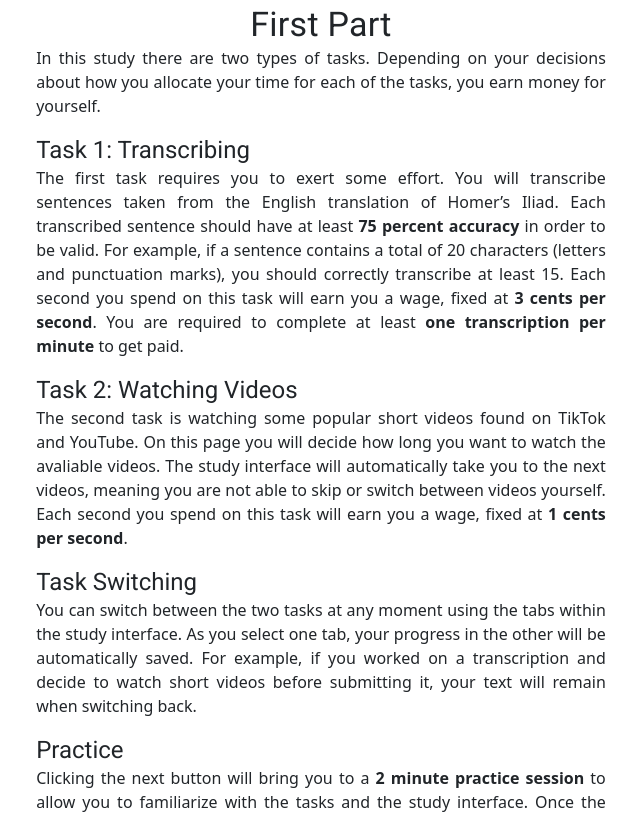
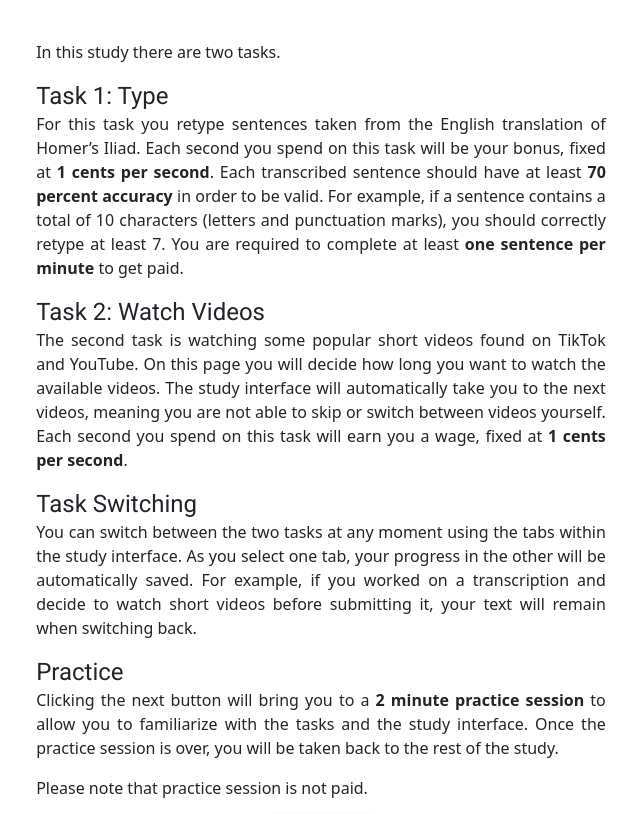
Before and after one commit to reha96/labor_leisure_experiment, a React (Create React App) app: page /next in a window 1280 px wide. Shown: the top 814 px of the page, without its empty margins (319-959 px from the left). Built offline with nearby package versions, Linux system fonts and the light colour scheme.

Commit message:
post meet kerstin sophie 1

```diff
--- a/src/Pages/Home.js
+++ b/src/Pages/Home.js
@@ -27,7 +27,8 @@ const Home = () => {
         {`
         .container-sm{
             background-color: white ;
-            padding-bottom:5vh!important;;
+            padding-top:5vh!important;
+            padding-bottom:5vh!important;
             max-width: 720px;
             height:auto;
           }
@@ -55,12 +56,12 @@ const Home = () => {
           `}
       </style>
       <Container className="p-1" fluid='sm'>
-        <Typography variant="h4" className='center'>Welcome</Typography>
+        {/* <Typography variant="h4" className='center'>Welcome</Typography>
         <p className="HomePage_p">
           Thank you for participating in this study.
-          Please read and follow the instructions carefully as they contain everything you need to know to participate.</p>
+          Please read and follow the instructions carefully as they contain everything you need to know to participate.</p> */}
 
-          <Alert className="HomePage_p" severity="warning"> Please use Firefox or a Chromium (Chrome, Brave, Edge) based browser for the study. Other browsers are not allowed. </Alert>
+          <Alert className="HomePage_p" severity="warning"> Please use Firefox or a Chromium (Chrome, Brave, Edge) based browser for the study. <strong>Safari is not allowed. </strong></Alert>
         {/* <p className="HomePage_p">
           Participation in this study is voluntary and will take no more than <strong>25 minutes</strong> of your time.
           After the details of the study have been explained to you, you may decline to participate if you so wish.
@@ -68,10 +69,10 @@ const Home = () => {
 
         <Typography variant='h5' className="HomePage_p">Study Description</Typography>
         <p className="HomePage_p">
-          You are about to choose how long you want to perform a task that requires effort and a task that is purely for leisure.
+          You are about to choose how long you want to perform two tasks: Watching videos or typing.
           Your compensation in this study depends on your decisions.
-          The maximum amount you can earn is <strong>20€</strong>.
-          After the decision-making tasks, you will be asked to complete a brief questionnaire.
+          The maximum amount of <strong>bonus</strong> you can earn is <strong>8€</strong>.
+          After the decision-making part, you will be asked to complete a brief questionnaire.
           The total duration of the study is no more than <strong>22 minutes.</strong>
         </p>
 
@@ -114,11 +115,11 @@ const Home = () => {
         <div className='center'>
           {!checked ?
             <ButtonM disabled variant='contained' color='secondary' type="button">
-              <strong>Next Page</strong>
+              <strong>Continue</strong>
             </ButtonM>
             : <Link underline="none" href='/next'>
               <ButtonM disabled={!checked} variant='contained' color='secondary' type="button">
-                <strong>Next Page</strong>
+                <strong>Continue</strong>
               </ButtonM>
             </Link>}
         </div>
--- a/src/Pages/Home2.js
+++ b/src/Pages/Home2.js
@@ -26,6 +26,7 @@ const Home2 = () => {
                 {`
         .container-sm{
             background-color: white ;
+            padding-top:5vh!important;
             padding-bottom:5vh!important;;
             max-width: 720px;
             height:auto;
@@ -54,24 +55,26 @@ const Home2 = () => {
           `}
             </style>
             <Container className="p-1" fluid='sm'>
-                <Typography variant='h4' className="center">First Part</Typography>
+                {/* <Typography variant='h4' className="center">First Part</Typography> */}
                 <p className="HomePage_p">
-                    In this study there are two types of tasks. Depending on your decisions about how you allocate your time for each of the tasks, you earn money for yourself.
+                    In this study there are two tasks.
+                    {/* Depending on your decisions about how you allocate your time for each of the tasks, you earn money for yourself. */}
                 </p>
-                <Typography variant='h5' className="HomePage_p">Task 1: Transcribing</Typography>
+                <Typography variant='h5' className="HomePage_p">Task 1: Type</Typography>
                 <p className="HomePage_p">
-                    The first task requires you to exert some effort.
-                    You will transcribe sentences taken from the English translation of Homer’s Iliad.
-                    Each transcribed sentence should have at least <strong>75 percent accuracy</strong> in order to be valid.
-                    For example, if a sentence contains a total of 20 characters (letters and punctuation marks), you should correctly transcribe at least 15.
-                    Each second you spend on this task will earn you a wage, fixed at <strong>3 cents per second</strong>.
-                    You are required to complete at least<strong> one transcription per minute</strong> to get paid.
+                    {/* The first task requires you to exert some effort. */}
+                    For this task you retype sentences taken from the English translation of Homer’s Iliad.
+                    Each second you spend on this task will be your bonus, fixed at <strong>1 cents per second</strong>.
+                    Each transcribed sentence should have at least <strong>70 percent accuracy</strong> in order to be valid.
+                    For example, if a sentence contains a total of 10 characters (letters and punctuation marks), you should correctly retype at least 7.
+
+                    You are required to complete at least<strong> one sentence per minute</strong> to get paid.
                     {/* This task represents your willingness to work for a given wage. */}
                 </p>
-                <Typography variant='h5' className="HomePage_p">Task 2: Watching Videos</Typography>
+                <Typography variant='h5' className="HomePage_p">Task 2: Watch Videos</Typography>
                 <p className="HomePage_p">
                     The second task is watching some popular short videos found on TikTok and YouTube.
-                    On this page you will decide how long you want to watch the avaliable videos.
+                    On this page you will decide how long you want to watch the available videos.
                     The study interface will automatically take you to the next videos, meaning you are not able to skip or switch between videos yourself.
                     Each second you spend on this task will earn you a wage, fixed at <strong>1 cents per second</strong>.
                     {/* You will not earn a wage for this task, but the videos are meant to be fun and enjoyable compared to the first task. */}
```
